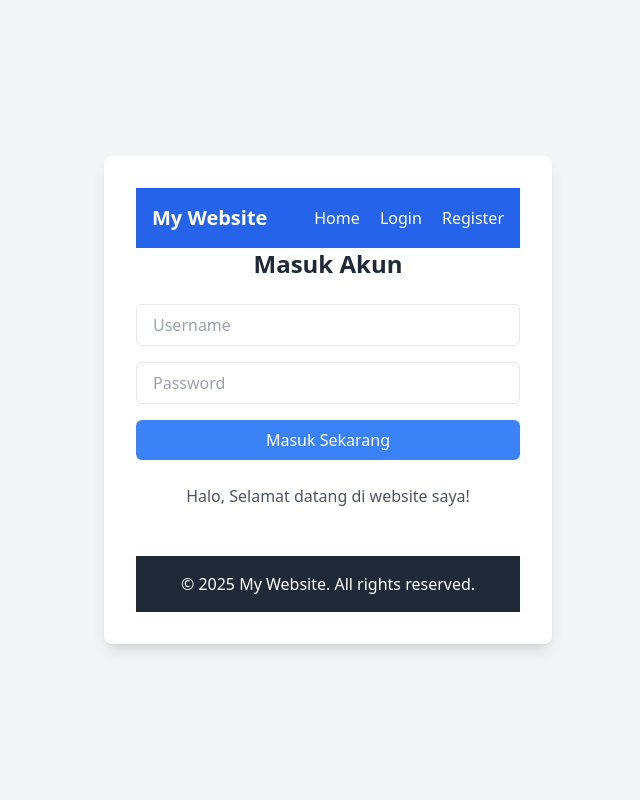
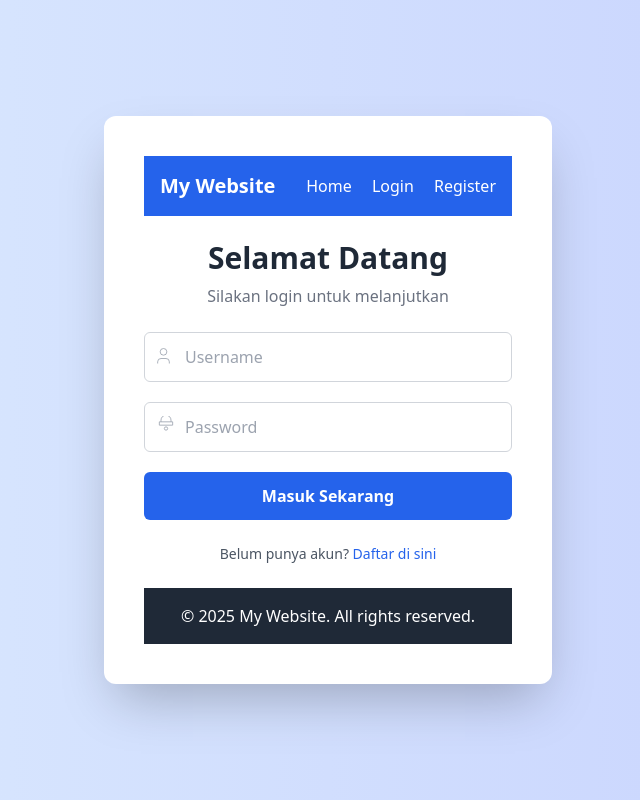
Before and after one commit to Calvinimmanuel/php, a PHP site: page /login.php in a window 1280 px wide. Shown: the whole page, without its empty margins (312-952 px from the left). Run offline with PHP 8.4, Linux system fonts and the light colour scheme; some libraries are stand-ins or nearby versions.

Commit message:
ubah desain

```diff
--- a/login.php
+++ b/login.php
@@ -6,17 +6,16 @@ $login_message = "";
 
 if (isset($_SESSION["is_logged_in"])) {
     header("Location: home.php");
+    exit;
 }
 
 if (isset($_POST['login'])) {
     $username = $_POST["username"];
     $password = $_POST["password"];
 
-    // Check if $db is defined
     if (!isset($db)) {
         $login_message = "Error: Database connection failed.";
     } else {
-        // Use prepared statement to prevent SQL injection
         $stmt = $db->prepare("SELECT * FROM users WHERE username = ?");
         $stmt->bind_param("s", $username);
         $stmt->execute();
@@ -24,7 +23,6 @@ if (isset($_POST['login'])) {
 
         if ($result->num_rows > 0) {
             $data = $result->fetch_assoc();
-            // Verify password (assuming passwords are hashed in the database)
             if (password_verify($password, $data['password'])) {
                 $_SESSION["username"] = $data["username"];
                 $_SESSION["is_logged_in"] = true;
@@ -42,50 +40,71 @@ if (isset($_POST['login'])) {
 ?>
 
 <!DOCTYPE html>
-<html lang="en">
+<html lang="id">
 <head>
     <meta charset="UTF-8">
     <meta name="viewport" content="width=device-width, initial-scale=1.0">
-    <title>Login - My Website</title>
+    <title>Login - Website Saya</title>
     <script src="https://cdn.tailwindcss.com"></script>
 </head>
-<body class="bg-gray-100 flex items-center justify-center min-h-screen">
-    <div class="bg-white p-8 rounded-lg shadow-lg w-full max-w-md">
+<body class="bg-gradient-to-r from-blue-100 to-indigo-200 flex items-center justify-center min-h-screen">
+    <div class="bg-white p-10 rounded-xl shadow-2xl w-full max-w-md space-y-6">
         <?php include "layout/header.html" ?>
-        <h3 class="text-2xl font-bold text-center text-gray-800 mb-6">Masuk Akun</h3>
+
+        <div class="text-center">
+            <h1 class="text-3xl font-extrabold text-gray-800 mb-2">Selamat Datang</h1>
+            <p class="text-gray-500">Silakan login untuk melanjutkan</p>
+        </div>
+
         <?php if ($login_message): ?>
-            <p class="text-red-500 text-center mb-4"><?php echo $login_message; ?></p>
+            <div class="bg-red-100 border border-red-400 text-red-700 px-4 py-2 rounded text-sm text-center">
+                <?php echo $login_message; ?>
+            </div>
         <?php endif; ?>
-        <form action="login.php" method="post" class="space-y-4">
-            <div>
+
+        <form action="login.php" method="post" class="space-y-5">
+            <div class="relative">
                 <input
                     type="text"
+                    name="username"
                     placeholder="Username"
-                    name="username"
-                    class="w-full px-4 py-2 border rounded-md focus:outline-none focus:ring-2 focus:ring-blue-500"
+                    class="w-full px-4 py-3 pl-10 border border-gray-300 rounded-md focus:ring-2 focus:ring-blue-500 focus:outline-none"
                     required
                 >
+                <svg class="w-5 h-5 absolute left-3 top-3.5 text-gray-400" fill="none" stroke="currentColor" viewBox="0 0 24 24">
+                    <path d="M16 21v-2a4 4 0 0 0-4-4H6a4 4 0 0 0-4 4v2" />
+                    <circle cx="9" cy="7" r="4" />
+                </svg>
             </div>
-            <div>
+
+            <div class="relative">
                 <input
                     type="password"
+                    name="password"
                     placeholder="Password"
-                    name="password"
-                    class="w-full px-4 py-2 border rounded-md focus:outline-none focus:ring-2 focus:ring-blue-500"
+                    class="w-full px-4 py-3 pl-10 border border-gray-300 rounded-md focus:ring-2 focus:ring-blue-500 focus:outline-none"
                     required
                 >
+                <svg class="w-5 h-5 absolute left-3 top-3.5 text-gray-400" fill="none" stroke="currentColor" viewBox="0 0 24 24">
+                    <path d="M12 17a2 2 0 1 0 0-4 2 2 0 0 0 0 4z" />
+                    <path d="M4 7h16v4H4z" />
+                    <path d="M6 7V5a6 6 0 0 1 12 0v2" />
+                </svg>
             </div>
+
             <button
                 type="submit"
                 name="login"
-                class="w-full bg-blue-500 text-white py-2 rounded-md hover:bg-blue-600 transition duration-200"
+                class="w-full bg-blue-600 text-white py-3 rounded-md hover:bg-blue-700 transition duration-200 font-semibold"
             >
                 Masuk Sekarang
             </button>
         </form>
-        <main class="mt-6 text-center">
-            <p class="text-gray-600">Halo, Selamat datang di website saya!</p>
-        </main>
+
+        <p class="text-center text-sm text-gray-600">
+            Belum punya akun? <a href="register.php" class="text-blue-600 hover:underline">Daftar di sini</a>
+        </p>
+
         <?php include "layout/footer.html" ?>
     </div>
 </body>
```
